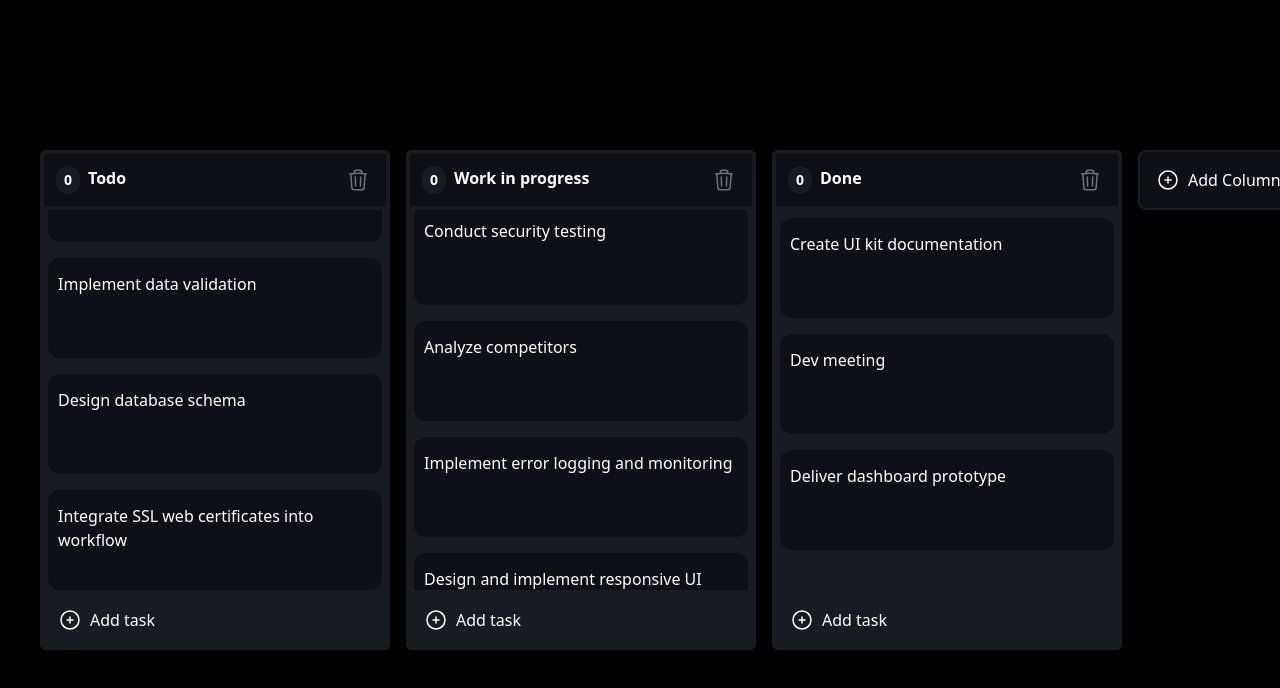
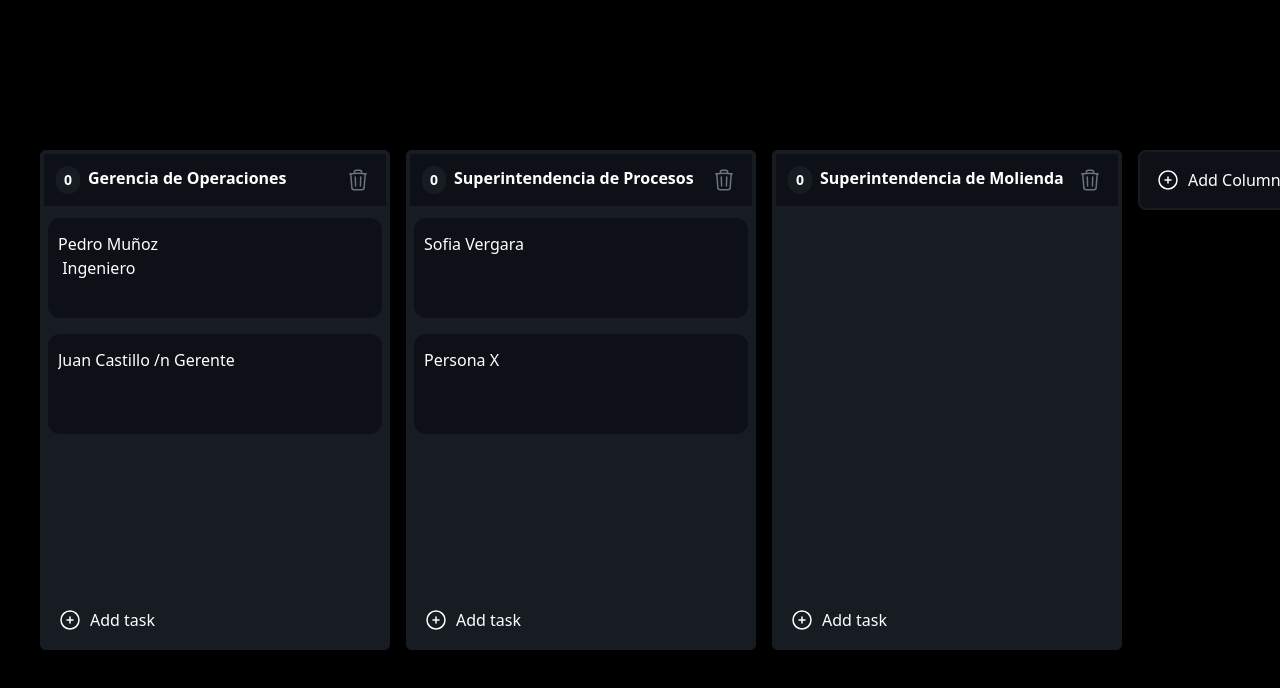
Before and after one commit to jseguelh/plan_sucesion, a React (Vite) app: page / in a window 1280 px wide. Shown: the top 688 px of the page. Built offline with nearby package versions, Linux system fonts and the light colour scheme.

Commit message:
añadir personas

```diff
--- a/src/components/KanbanBoard.tsx
+++ b/src/components/KanbanBoard.tsx
@@ -18,86 +18,42 @@ import TaskCard from "./TaskCard";
 
 const defaultCols: Column[] = [
   {
-    id: "todo",
-    title: "Todo",
+    id: "gop",
+    title: "Gerencia de Operaciones",
   },
   {
-    id: "doing",
-    title: "Work in progress",
+    id: "sip",
+    title: "Superintendencia de Procesos",
   },
   {
-    id: "done",
-    title: "Done",
+    id: "sim",
+    title: "Superintendencia de Molienda",
   },
 ];
 
 const defaultTasks: Task[] = [
   {
     id: "1",
-    columnId: "todo",
-    content: "List admin APIs for dashboard",
+    columnId: "gop",
+    content: "Pedro Muñoz \n Ingeniero",
   },
   {
     id: "2",
-    columnId: "todo",
+    columnId: "gop",
     content:
-      "Develop user registration functionality with OTP delivered on SMS after email confirmation and phone number confirmation",
+      "Juan Castillo /n Gerente",
   },
   {
     id: "3",
-    columnId: "doing",
-    content: "Conduct security testing",
+    columnId: "sip",
+    content: "Sofia Vergara ",
   },
   {
     id: "4",
-    columnId: "doing",
-    content: "Analyze competitors",
+    columnId: "sip",
+    content: "Persona X",
   },
-  {
-    id: "5",
-    columnId: "done",
-    content: "Create UI kit documentation",
-  },
-  {
-    id: "6",
-    columnId: "done",
-    content: "Dev meeting",
-  },
-  {
-    id: "7",
-    columnId: "done",
-    content: "Deliver dashboard prototype",
-  },
-  {
-    id: "8",
-    columnId: "todo",
-    content: "Optimize application performance",
-  },
-  {
-    id: "9",
-    columnId: "todo",
-    content: "Implement data validation",
-  },
-  {
-    id: "10",
-    columnId: "todo",
-    content: "Design database schema",
-  },
-  {
-    id: "11",
-    columnId: "todo",
-    content: "Integrate SSL web certificates into workflow",
-  },
-  {
-    id: "12",
-    columnId: "doing",
-    content: "Implement error logging and monitoring",
-  },
-  {
-    id: "13",
-    columnId: "doing",
-    content: "Design and implement responsive UI",
-  },
+
 ];
 
 function KanbanBoard() {
```
